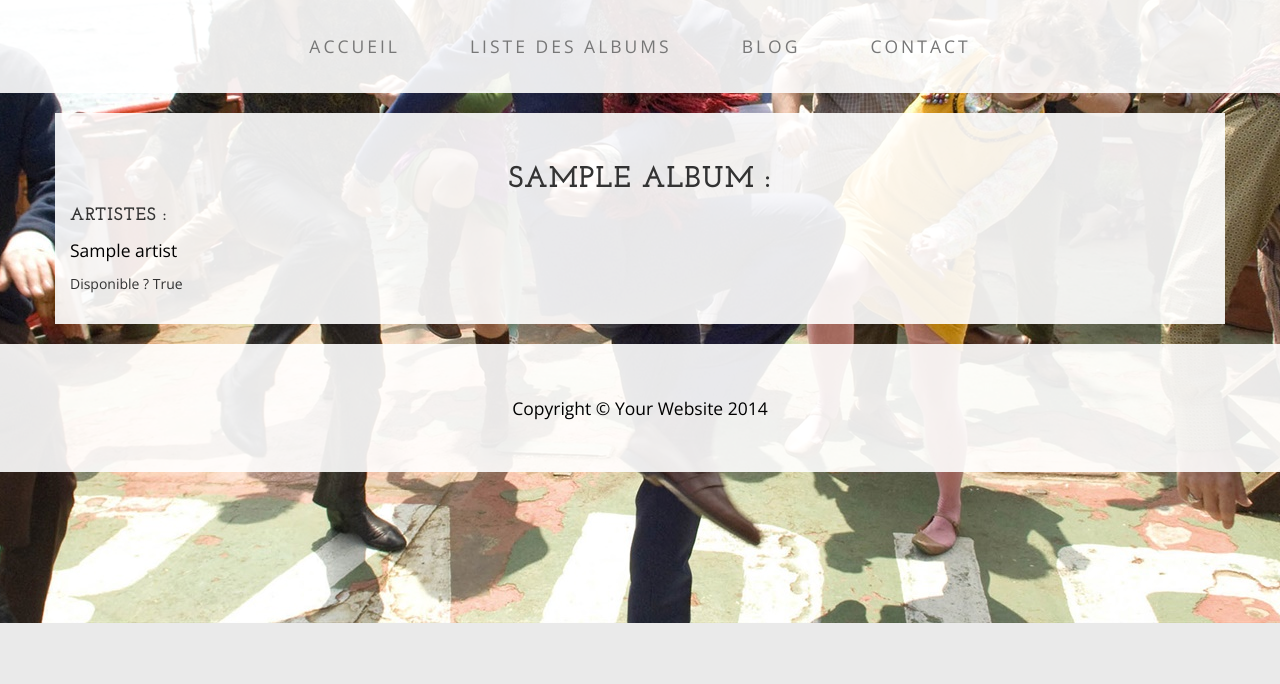
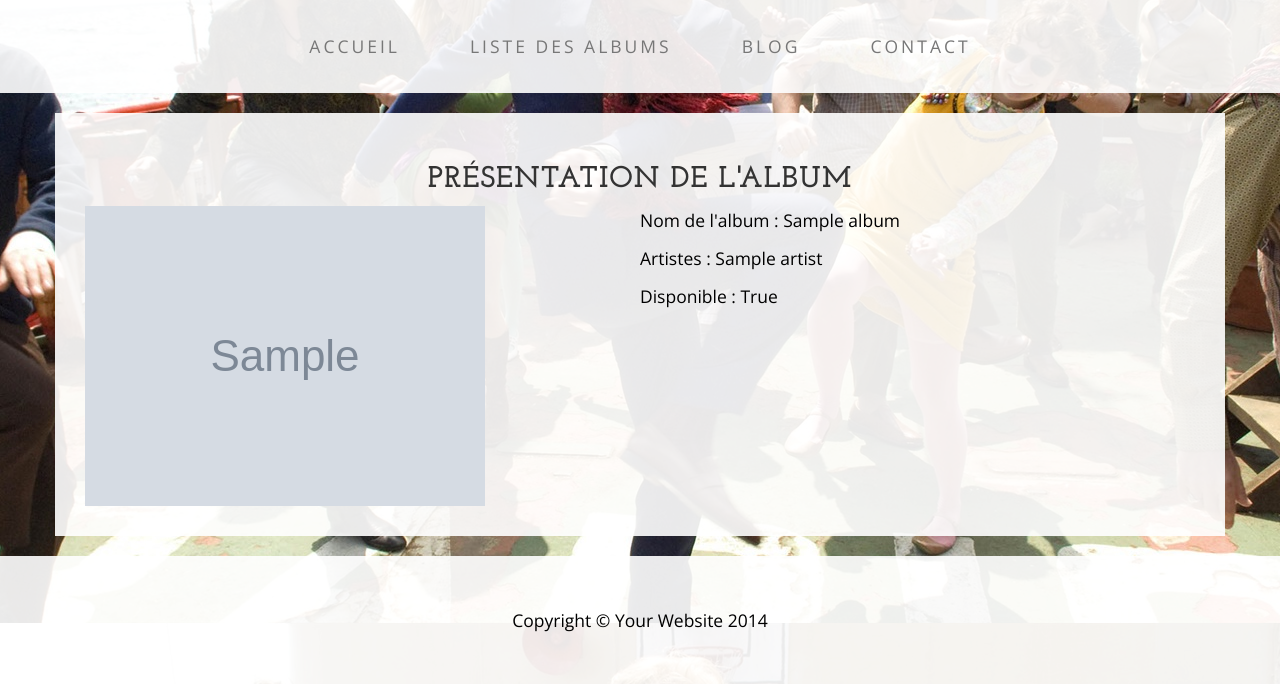
Before and after one commit to GuiBret/Disquaire_Django, a Django app: page /store/1/ in a window 1280 px wide. Shown: the part 177-861 px from the top of the page. Before the commit the page ends 800 px from the top, so only its background shows below. Run offline with Django 3.2, Linux system fonts and the light colour scheme; tables that the repository leaves empty hold one stand-in row (values such as "Sample post"); grey boxes marked "Sample" are stand-in pictures; some libraries are stand-ins or nearby versions.

Commit message:
chore(): design changes

```diff
--- a/store/templates/store/detail.html
+++ b/store/templates/store/detail.html
@@ -2,15 +2,28 @@
 
 
 {% block content %}
-    <h2 class="text-center">{{album.title}} : </h2>
+    <h2 class="text-center">Présentation de l'album</h2>
 
-    <h4>Artistes : </h4>
-    <p>
-      {{ artists }}
-    </p>
+    <div class='col-md-6 img-album'>
+      <img class="img-responsive" src="{{album.picture}}"/>
+    </div>
+    <div clss="col-md-6 infos-album">
+      <p>
+        Nom de l'album : <span class="nom_album">{{album.title}}</span>
+      </p>
+      <p>
+        Artistes : <span> {{ artists }}</span>
+      </p>
 
-    <span>Disponible ? </span>
-    <span>{{album.available}}</span>
+      <p>
+        Disponible : <span>{{album.available}}</span>
+      </p>
+
+
+    </div>
+
+
+
 
 
 {% endblock %}
--- a/store/templates/store/list.html
+++ b/store/templates/store/list.html
@@ -1,4 +1,4 @@
-<h2 class="text-center">{{ page_title }}</h2>
+<h2 class=" intro-text text-center">{{ page_title }}</h2>
 <ul>
 
   {% for album in albums %}
```
